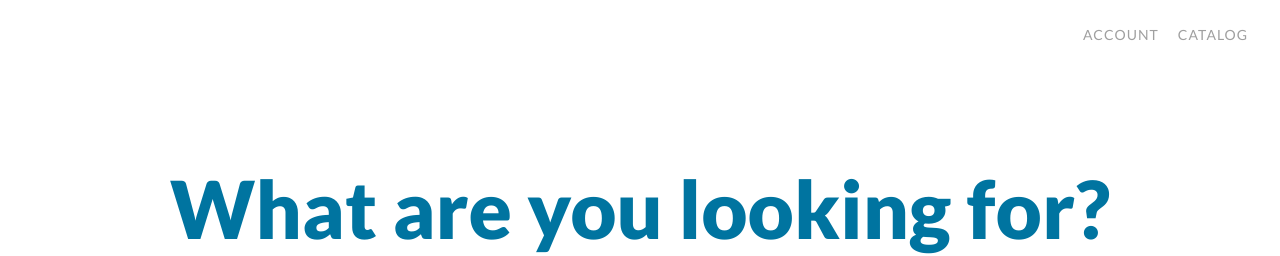
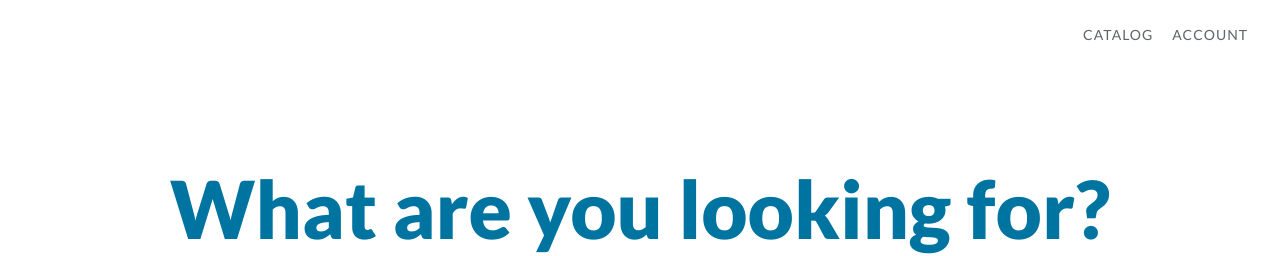
Before and after one commit to northbrooklibrary/northbrookopacs, a Jekyll site: the page built from locations/lobbycat.html, in a window 1280 px wide. Shown: the top 256 px of the page. Built offline with Jekyll 4.4.1, drawn with Linux system fonts in a browser that asks for light colours.

Commit message:
fixed order of meta links

```diff
--- a/_layouts/base.html
+++ b/_layouts/base.html
@@ -94,7 +94,7 @@
       margin-left: 1rem;
       text-transform: uppercase;
       letter-spacing: 1px;
-      color: #a0a0a0;
+      color: #5F6669;
       font-size: .875rem;
       text-decoration: none;
     }
@@ -113,8 +113,8 @@
   <header role="banner">
     <h1>What are you looking for?</h1>
     <ul class="tools">
+      <li><a href="https://ccs.polarislibrary.com/polaris/default.aspx?ctx=47.1033.0.0.1" class="tool" data-label="Catalog">Catalog</a></li>
       <li><a href="https://ccs.polarislibrary.com/polaris/logon.aspx?header=1" class="tool" data-label="Account">Account</a></li>
-      <li><a href="https://ccs.polarislibrary.com/polaris/default.aspx?ctx=47.1033.0.0.1" class="tool" data-label="Catalog">Catalog</a></li>
     </ul>
   </header>
   <main role="main">
```
